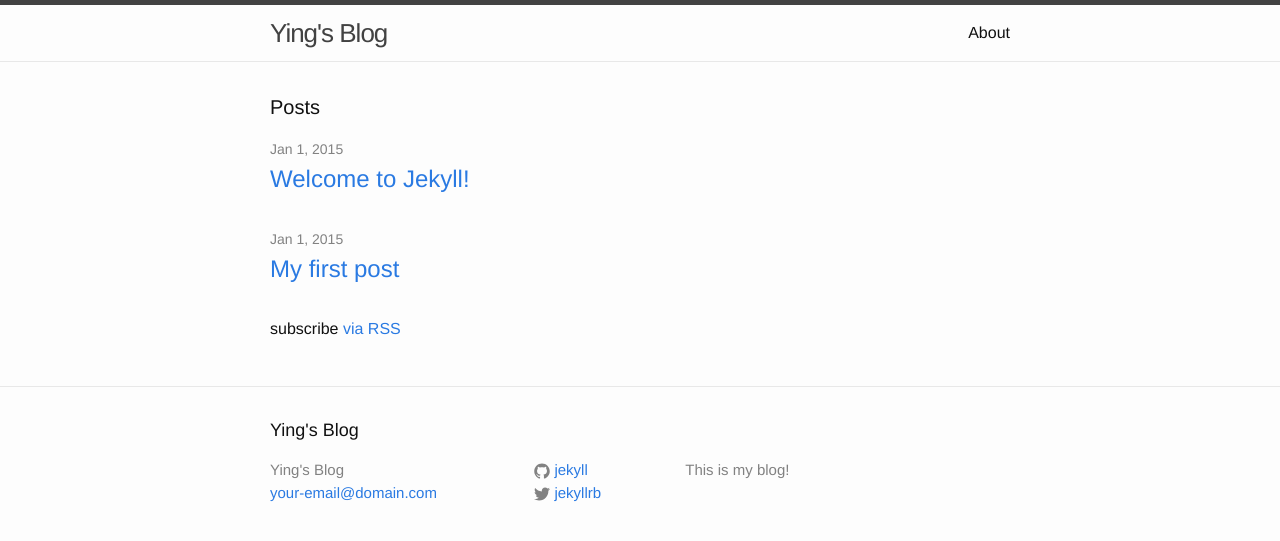
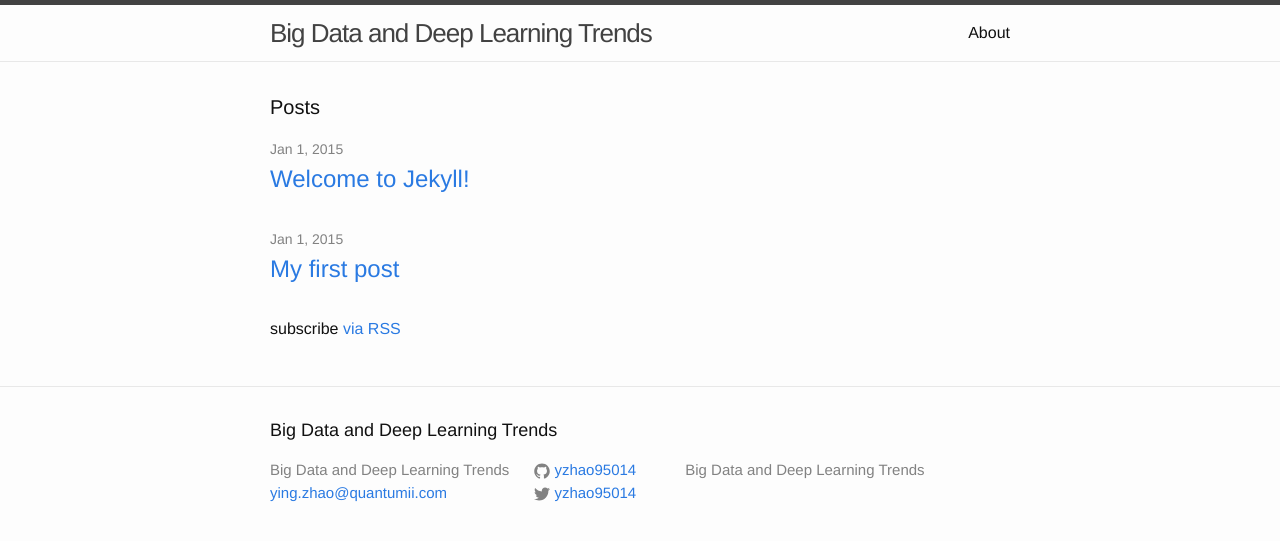
Before and after one commit to thetophu/thetophu.github.io, a Jekyll site: the page built from index.html, in a window 1280 px wide. Shown: the top 541 px of the page. Built offline with Jekyll 4.4.1, drawn with Linux system fonts in a browser that asks for light colours.

Commit message:
Update _config.yml
Add my titles and description

```diff
--- a/_config.yml
+++ b/_config.yml
@@ -1,13 +1,13 @@
 # Site settings
-title: Ying's Blog
+title: Big Data and Deep Learning Trends
 highlighter: false
-email: your-email@domain.com
+email: ying.zhao@quantumii.com
 description: > #
-  This is my blog!
+  Big Data and Deep Learning Trends
 baseurl: "/yingblog" # the subpath of your site, e.g. /blog/
-url: "http://yourdomain.com" # the base hostname & protocol for your site
-twitter_username: jekyllrb
-github_username:  jekyll
+url: "http://www.quantumii.com" # the base hostname & protocol for your site
+twitter_username: yzhao95014
+github_username:  yzhao95014
 
 # Build settings
 markdown: kramdown
```
